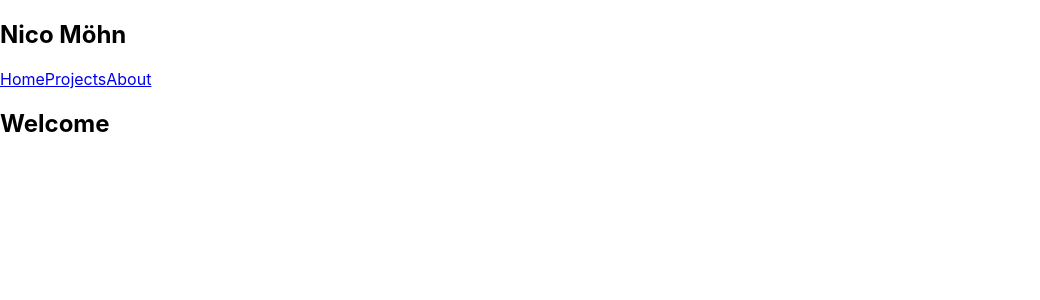
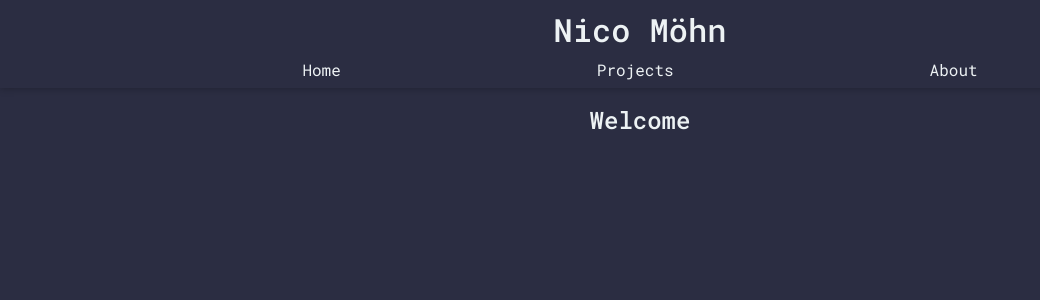
Before and after one commit to nitodeco/nitodeco-portfolio, a React (Create React App) app: page / in a window 1280 px wide. Shown: the top 300 px of the page, without its empty margins (0-1040 px from the left). Built offline with nearby package versions, Linux system fonts and the light colour scheme.

Commit message:
Added custom styling

```diff
--- a/src/index.css
+++ b/src/index.css
@@ -1,13 +1,76 @@
-body {
-  margin: 0;
-  font-family: -apple-system, BlinkMacSystemFont, 'Segoe UI', 'Roboto', 'Oxygen',
-    'Ubuntu', 'Cantarell', 'Fira Sans', 'Droid Sans', 'Helvetica Neue',
-    sans-serif;
-  -webkit-font-smoothing: antialiased;
-  -moz-osx-font-smoothing: grayscale;
+@import url('https://fonts.googleapis.com/css2?family=Roboto+Mono:wght@400;500&display=swap');
+@import url('https://fonts.googleapis.com/css2?family=Roboto:wght@300;400;500&display=swap');
+
+:root {
+  --bg: #2B2D42;
+  --mid: #8D99AE;
+  --white: #EDF2F4;
+
 }
 
-code {
-  font-family: source-code-pro, Menlo, Monaco, Consolas, 'Courier New',
-    monospace;
+body {
+  font-family: 'Roboto', sans-serif;
+  margin: 0;
+  background-color: var(--bg);
+  color: var(--white);
+
+  display: flex;
+  flex-direction: column;
+  justify-content: center;
 }
+
+a {
+  text-decoration: none;
+  color: #EDF2F4;
+}
+
+.mono {
+  font-family: 'Roboto Mono', monospace;
+}
+
+.navbar {
+  display: flex;
+  justify-content: flex-start;
+  align-items: center;
+  flex-direction: column;
+  flex-wrap: wrap;
+  width: auto;
+  font-family: 'Roboto Mono', monospace;
+  box-shadow: 0 0 8px rgba(0, 0, 0, 0.3);
+  margin-bottom: 16px;
+  position: sticky;
+  top: 0;
+  z-index: 100;
+}
+
+.links {
+  margin-bottom: 8px;
+  align-content: center;
+}
+
+.navbar a {
+  margin-inline: 10vw;
+}
+
+.navbar h1 {
+  font-size: 32px;
+  margin-top: 8px;
+  margin-bottom: 8px;
+}
+
+a:hover {
+  color: var(--mid);
+}
+
+.content {
+  display: flex;
+  justify-content: center;
+  align-items: center;
+  height: fit-content;
+}
+
+h1, h2, h3, h4, h5, h6 {
+  margin: 0;
+  font-weight: 500;
+  font-family: 'Roboto Mono', monospace;
+}
```
